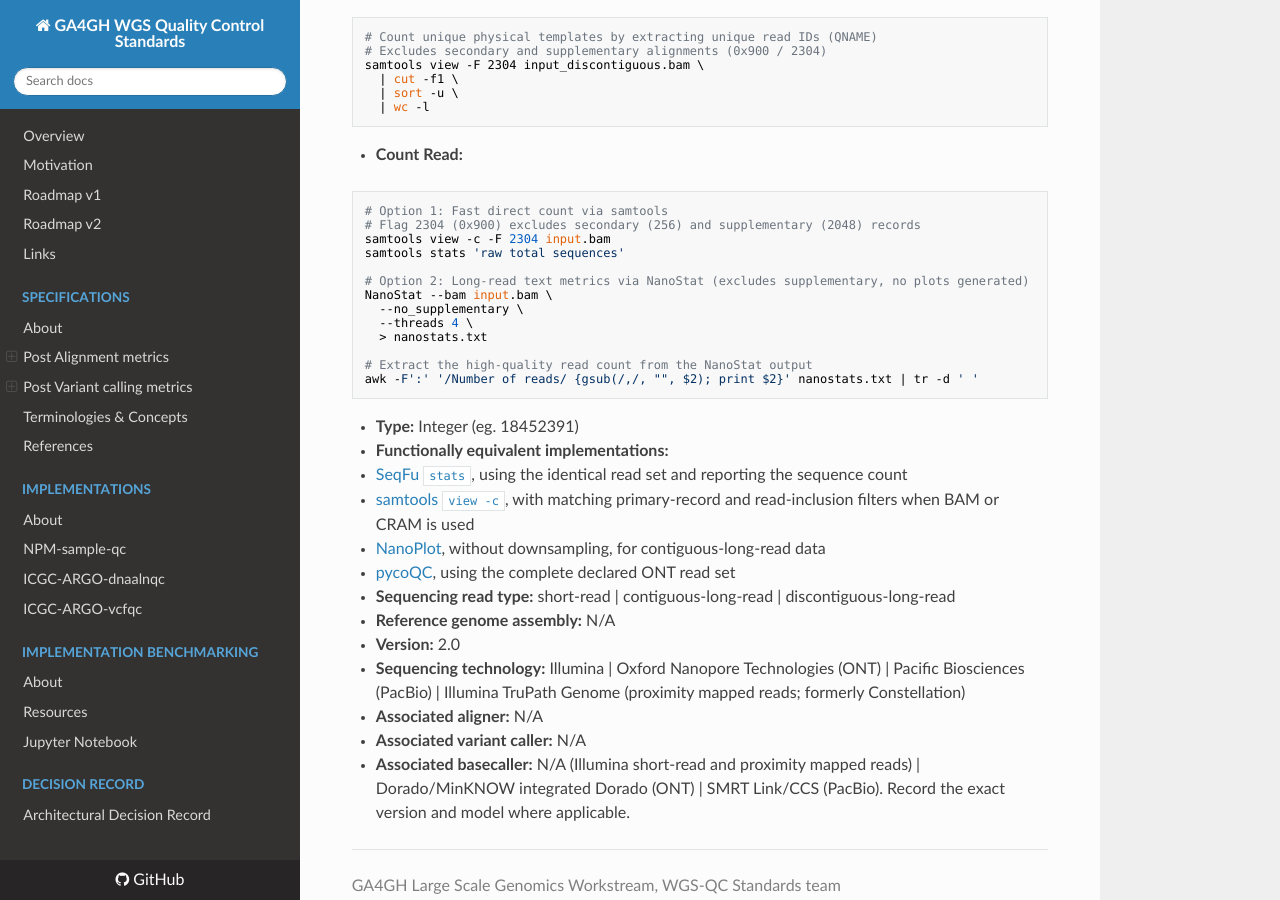
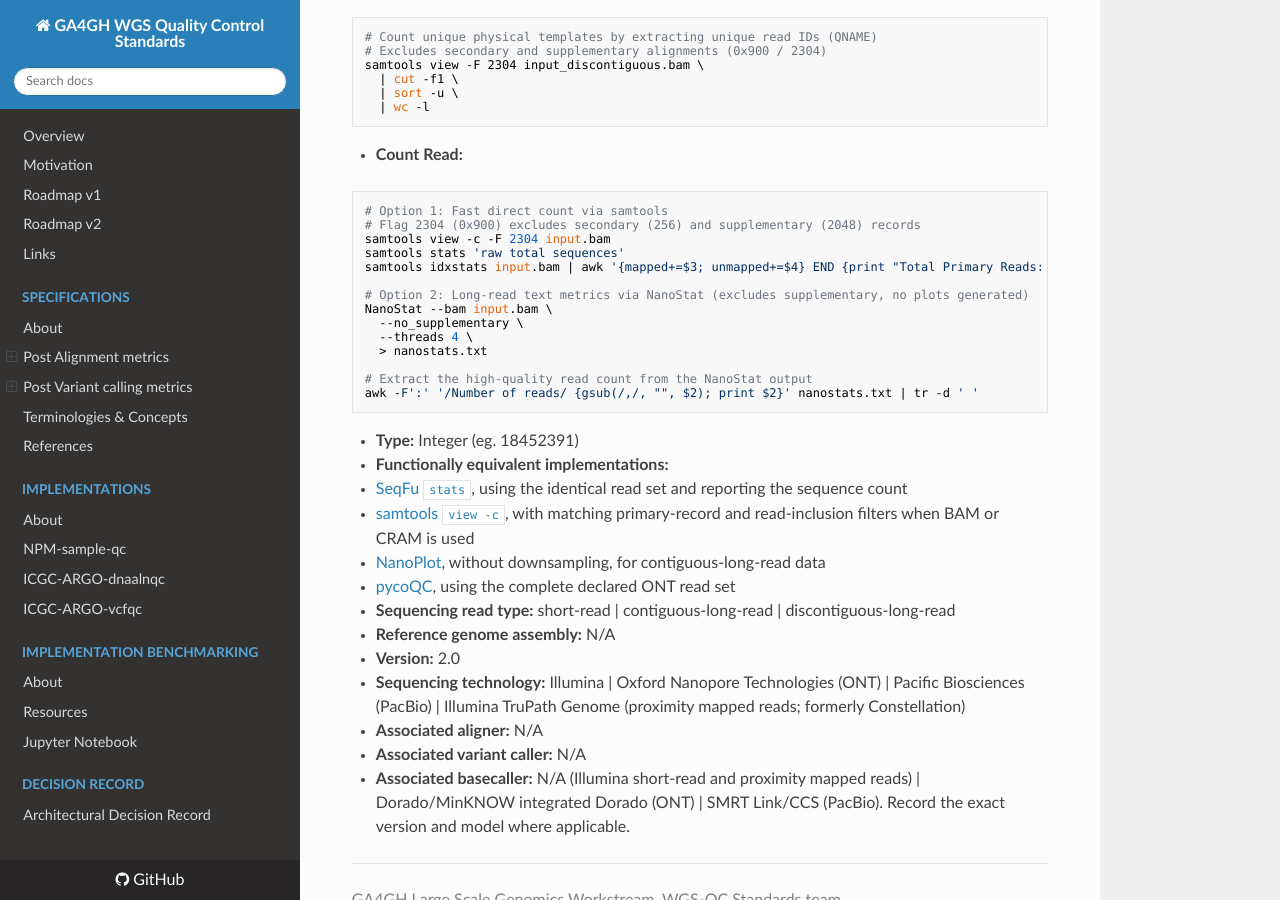
Before and after one commit to ga4gh/quality-control-wgs, an MkDocs documentation site: the page built from docs/metrics_definitions/lr-read_number.md, in a window 1280 px wide and 900 px high, scrolled down 1058 px. Built offline with MkDocs 1.6.1, drawn with Linux system fonts in a browser that asks for light colours; nearby versions of some CDN libraries.

Commit message:
update read number dev version awaiting further input/feedback

```diff
--- a/docs/metrics_definitions/lr-read_number.md
+++ b/docs/metrics_definitions/lr-read_number.md
@@ -29,6 +29,7 @@ samtools view -F 2304 input_discontiguous.bam \
 # Flag 2304 (0x900) excludes secondary (256) and supplementary (2048) records
 samtools view -c -F 2304 input.bam
 samtools stats 'raw total sequences'
+samtools idxstats input.bam | awk '{mapped+=$3; unmapped+=$4} END {print "Total Primary Reads: " (mapped + unmapped)}'
 
 # Option 2: Long-read text metrics via NanoStat (excludes supplementary, no plots generated)
 NanoStat --bam input.bam \
```
